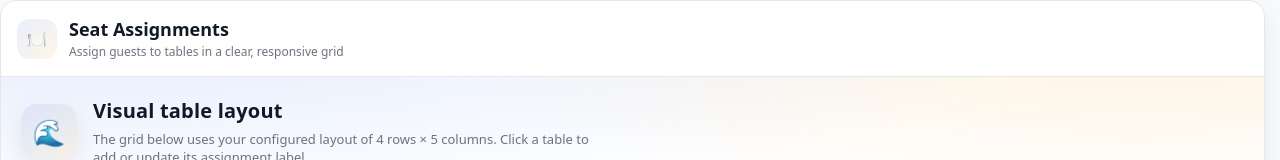
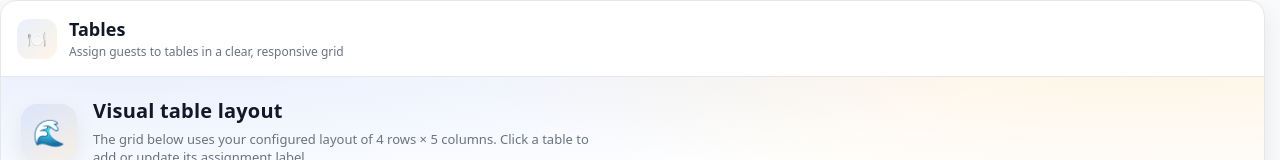
Before and after one commit to kavia-common/cooking-to-do-list-manager-1-10, a React (Create React App) app in the folder app_frontend/: page /tables in a window 1280 px wide. Shown: the top 160 px of the page. Built offline with nearby package versions, Linux system fonts and the light colour scheme.

Commit message:
Checkpoint 76 - cmf56b9759

```diff
--- a/app_frontend/src/App.js
+++ b/app_frontend/src/App.js
@@ -45,7 +45,7 @@ function App({ initialSection }) {
       { key: 'dashboard', label: 'Dashboard', icon: '🏠' },
       { key: 'ingredients', label: 'Ingredients', icon: '🧅' },
       { key: 'recipes', label: 'Recipes', icon: '📖', count: navCounts.recipes },
-      { key: 'tables', label: 'Seat Assignments', icon: '🍽️' },
+      { key: 'tables', label: 'Tables', icon: '🍽️' },
       { key: 'settings', label: 'Settings', icon: '⚙️' },
     ],
     [navCounts]
@@ -125,7 +125,7 @@ function App({ initialSection }) {
     } else if (current === 'recipes') {
       alert('Add Recipe (placeholder)');
     } else if (current === 'tables') {
-      alert('Seat Assignments do not support tasks.');
+      alert('Tables do not support tasks.');
     } else {
       alert('Add item (placeholder)');
     }
--- a/app_frontend/src/pages/Serving.js
+++ b/app_frontend/src/pages/Serving.js
@@ -4,10 +4,10 @@ import { getRestaurantLayoutConfig, getTableLabels } from '../utils/config';
 
 /**
  * PUBLIC_INTERFACE
- * Seat Assignments page
+ * Tables page
  * - Displays an interactive restaurant table grid driven by configurable rows/columns.
  * - Allows selecting a table cell and mapping a simple assignment label to that table.
- * - All task-related UI and logic have been removed to focus purely on seat assignments.
+ * - All task-related UI and logic have been removed to focus purely on table assignments.
  */
 export default function Serving() {
   useEffect(() => {
@@ -69,7 +69,7 @@ export default function Serving() {
         <div className="category-title">
           <span className="category-icon" aria-hidden>🍽️</span>
           <div>
-            <h2>Seat Assignments</h2>
+            <h2>Tables</h2>
             <p className="muted">Assign guests to tables in a clear, responsive grid</p>
           </div>
         </div>
```
Also changed, not shown: 2 other files (tests, documents, lock files or other folders).
